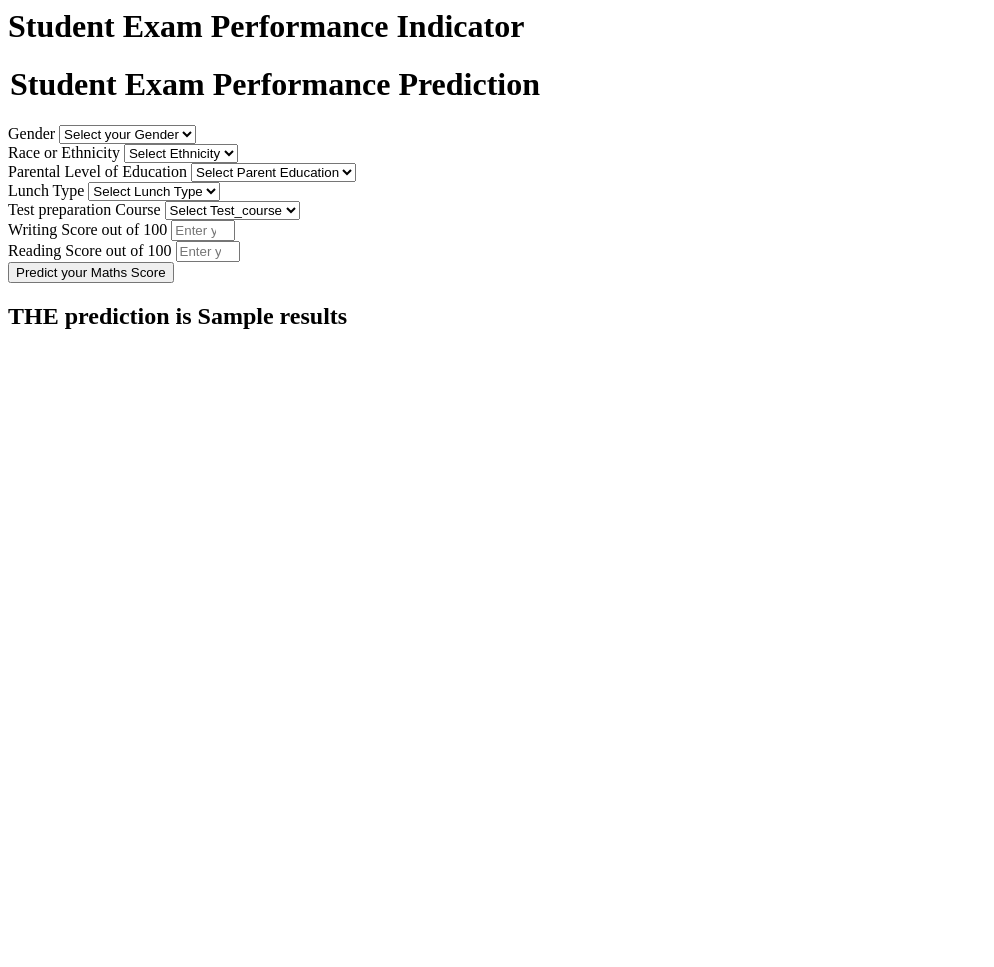
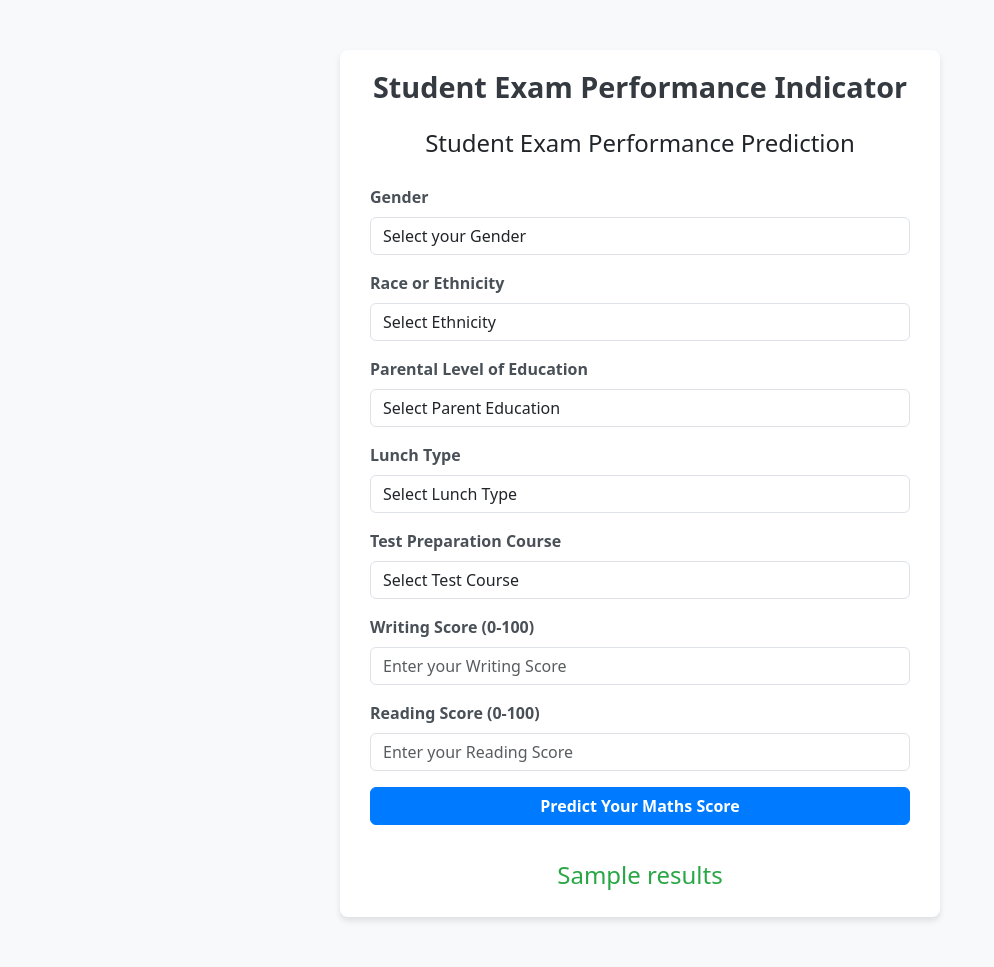
Before and after one commit to Anoop-2752/mlproject, a Flask app: template templates/home.html in a window 1280 px wide. Shown: the whole page, without its empty margins (0-994 px from the left). Before the commit the page ends 329 px from the top, so only its background shows below. Run offline with Flask 3, Linux system fonts and the light colour scheme; the template is opened without the code that fills it: most values are stand-ins (such as "Sample title", 1, 10 or a date in 2020).

Commit message:
home page template

```diff
--- a/templates/home.html
+++ b/templates/home.html
@@ -1,111 +1,128 @@
-<html>
+<!DOCTYPE html>
+<html lang="en">
+
+<head>
+    <meta charset="UTF-8">
+    <meta name="viewport" content="width=device-width, initial-scale=1.0">
+    <title>Student Exam Performance Indicator</title>
+    <!-- Bootstrap CSS -->
+    <link href="https://cdn.jsdelivr.net/npm/bootstrap@5.3.0-alpha1/dist/css/bootstrap.min.css" rel="stylesheet">
+    <style>
+        body {
+            background-color: #f8f9fa;
+        }
+
+        .login {
+            max-width: 600px;
+            margin: 50px auto;
+            background: #ffffff;
+            padding: 20px 30px;
+            border-radius: 8px;
+            box-shadow: 0 4px 6px rgba(0, 0, 0, 0.1);
+        }
+
+        h1 {
+            font-size: 1.8rem;
+            font-weight: bold;
+            color: #343a40;
+            text-align: center;
+            margin-bottom: 20px;
+        }
+
+        label {
+            font-weight: 600;
+            color: #495057;
+        }
+
+        .btn-primary {
+            width: 100%;
+            font-weight: bold;
+            background-color: #007bff;
+            border-color: #007bff;
+        }
+
+        .btn-primary:hover {
+            background-color: #0056b3;
+            border-color: #004085;
+        }
+
+        h2 {
+            font-size: 1.5rem;
+            color: #28a745;
+            text-align: center;
+            margin-top: 20px;
+        }
+    </style>
+</head>
+
 <body>
     <div class="login">
         <h1>Student Exam Performance Indicator</h1>
-
-       <form action="{{ url_for('predict_datapoint')}}" method="post">
-        <h1>
-            <legend>Student Exam Performance Prediction</legend>
-        </h1>
+        <form action="{{ url_for('predict_datapoint') }}" method="post">
+            <fieldset>
+                <legend class="text-center mb-4">Student Exam Performance Prediction</legend>
                 <div class="mb-3">
-            <label class="form-label">Gender</label>
-            <select class="form-control" name="gender" placeholder="Enter you Gender" required>
-                <option class="placeholder" selected disabled value="">Select your Gender</option>
-                <option value="male">
-                    Male
-                </option>
-                <option value="female">
-                    Female
-                </option>
+                    <label for="gender" class="form-label">Gender</label>
+                    <select id="gender" class="form-control" name="gender" required>
+                        <option selected disabled value="">Select your Gender</option>
+                        <option value="male">Male</option>
+                        <option value="female">Female</option>
                     </select>
                 </div>
                 <div class="mb-3">
-            <label class="form-label">Race or Ethnicity</label>
-            <select class="form-control" name="ethnicity" placeholder="Enter you ethnicity" required>
-                <option class="placeholder" selected disabled value="">Select Ethnicity</option>
-                <option value="group A">
-                    Group A
-                </option>
-                <option value="group B">
-                    Group B
-                </option>
-                <option value="group C">
-                    Group C
-                </option>
-                <option value="group D">
-                    Group D
-                </option>
-                <option value="group E">
-                    Group E
-                </option>
+                    <label for="ethnicity" class="form-label">Race or Ethnicity</label>
+                    <select id="ethnicity" class="form-control" name="ethnicity" required>
+                        <option selected disabled value="">Select Ethnicity</option>
+                        <option value="group A">Group A</option>
+                        <option value="group B">Group B</option>
+                        <option value="group C">Group C</option>
+                        <option value="group D">Group D</option>
+                        <option value="group E">Group E</option>
                     </select>
                 </div>
                 <div class="mb-3">
-            <label class="form-label">Parental Level of Education</label>
-            <select class="form-control" name="parental_level_of_education"
-                placeholder="Enter you Parent Education" required>
-                <option class="placeholder" selected disabled value="">Select Parent Education</option>
-                <option value="associate's degree">
-                    associate's degree
-                </option>
-                <option value="bachelor's degree">
-                    bachelor's degree
-                </option>
-                <option value="high school">
-                    high school
-                </option>
-                <option value="master's degree">
-                    master's degree
-                </option>
-                <option value="some college">
-                    some college
-                </option>
-                <option value="some high school">
-                    some high school
-                </option>
+                    <label for="parent_education" class="form-label">Parental Level of Education</label>
+                    <select id="parent_education" class="form-control" name="parental_level_of_education" required>
+                        <option selected disabled value="">Select Parent Education</option>
+                        <option value="associate's degree">Associate's degree</option>
+                        <option value="bachelor's degree">Bachelor's degree</option>
+                        <option value="high school">High school</option>
+                        <option value="master's degree">Master's degree</option>
+                        <option value="some college">Some college</option>
+                        <option value="some high school">Some high school</option>
                     </select>
                 </div>
                 <div class="mb-3">
-            <label class="form-label">Lunch Type</label>
-            <select class="form-control" name="lunch" placeholder="Enter you Lunch" required>
-                <option class="placeholder" selected disabled value="">Select Lunch Type</option>
-                <option value="free/reduced">
-                    free/reduced
-                </option>
-                <option value="standard">
-                    standard
-                </option>
+                    <label for="lunch" class="form-label">Lunch Type</label>
+                    <select id="lunch" class="form-control" name="lunch" required>
+                        <option selected disabled value="">Select Lunch Type</option>
+                        <option value="free/reduced">Free/Reduced</option>
+                        <option value="standard">Standard</option>
                     </select>
                 </div>
                 <div class="mb-3">
-            <label class="form-label">Test preparation Course</label>
-            <select class="form-control" name="test_preparation_course" placeholder="Enter you Course"
-                required>
-                <option class="placeholder" selected disabled value="">Select Test_course</option>
-                <option value="none">
-                    None
-                </option>
-                <option value="completed">
-                    Completed
-                </option>
+                    <label for="test_course" class="form-label">Test Preparation Course</label>
+                    <select id="test_course" class="form-control" name="test_preparation_course" required>
+                        <option selected disabled value="">Select Test Course</option>
+                        <option value="none">None</option>
+                        <option value="completed">Completed</option>
                     </select>
                 </div>
                 <div class="mb-3">
-            <label class="form-label">Writing Score out of 100</label>
-            <input class="form-control" type="number" name="reading_score"
-                placeholder="Enter your Reading score" min='0' max='100' />
+                    <label for="writing_score" class="form-label">Writing Score (0-100)</label>
+                    <input id="writing_score" class="form-control" type="number" name="reading_score" min="0" max="100" placeholder="Enter your Writing Score" required>
                 </div>
                 <div class="mb-3">
-            <label class="form-label">Reading Score out of 100</label>
-            <input class="form-control" type="number" name="writing_score"
-                placeholder="Enter your Reading Score" min='0' max='100' />
+                    <label for="reading_score" class="form-label">Reading Score (0-100)</label>
+                    <input id="reading_score" class="form-control" type="number" name="writing_score" min="0" max="100" placeholder="Enter your Reading Score" required>
                 </div>
                 <div class="mb-3">
-            <input class="btn btn-primary" type="submit" value="Predict your Maths Score" required />
+                    <input class="btn btn-primary" type="submit" value="Predict Your Maths Score">
                 </div>
+            </fieldset>
         </form>
-    <h2>
-       THE  prediction is {{results}}
-    </h2>
-   <body>
+        <h2>{{ results }}</h2>
+    </div>
+</body>
+
 </html>
```
Lines whose indentation alone changed are shown as unchanged.
